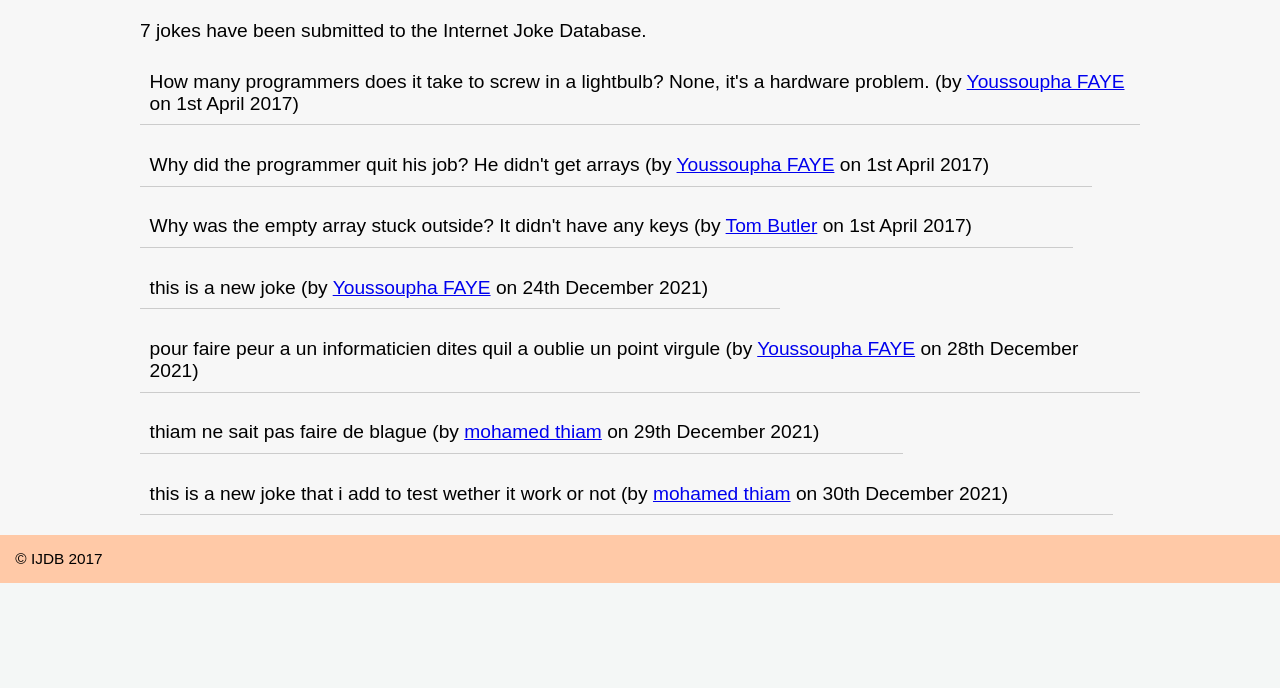
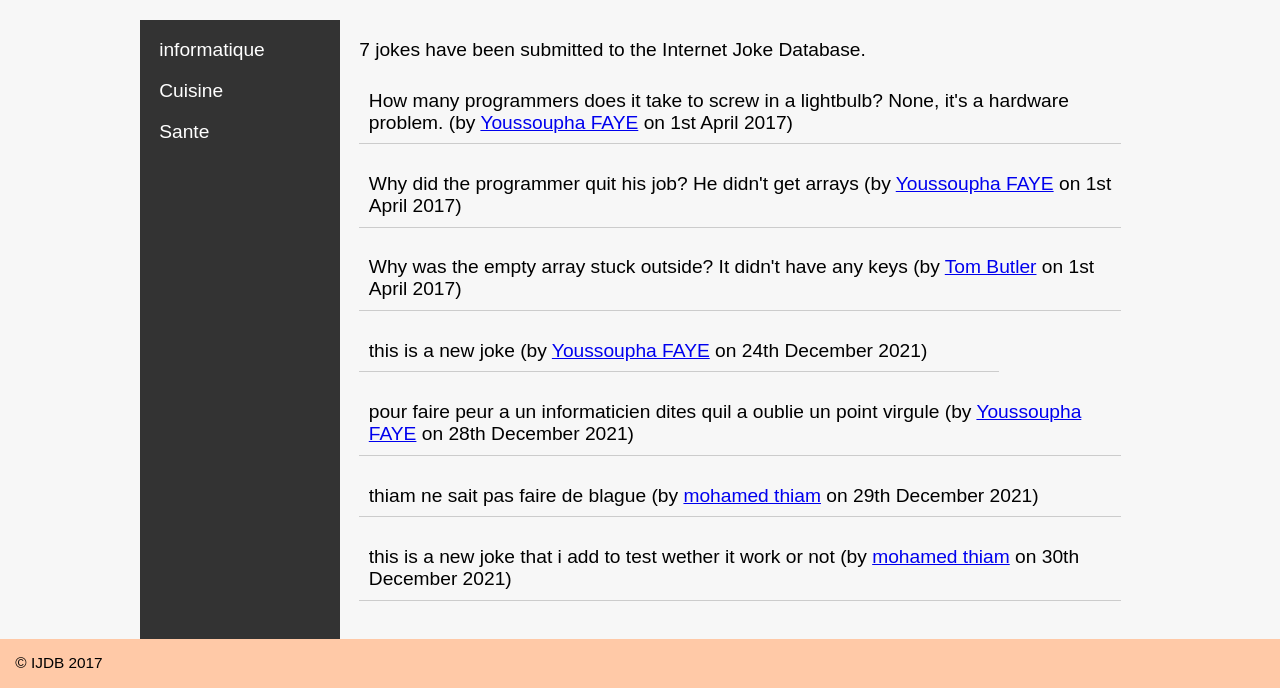
Before and after one commit to fayebusy/novice_to_ninja, a PHP site: page /joke/list in a window 1280 px wide. Shown: the part 225-913 px from the top of the page. Before the commit the page ends 808 px from the top, so only its background shows below. Run offline with PHP 8.4, Linux system fonts and the light colour scheme; data comes from the database, SQL or seed files in the repository.

Commit message:
Relationships/CategoryList

```diff
--- a/classes/JokeDB/Controllers/Joke.php
+++ b/classes/JokeDB/Controllers/Joke.php
@@ -29,18 +29,16 @@ class Joke
     {
         $jokes = $this->jokesTable->findAll();
         $title = 'Joke list';
-
         $totalJokes = $this->jokesTable->total();
         $author = $this->authentication->getUser();
         return [
-            'template' => 'jokes.html.php',
-            'title' => $title,
+            'template' => 'jokes.html.php', 'title' => $title,
             'variables' => [
                 'totalJokes' => $totalJokes,
                 'jokes' => $jokes,
-                'userId' => $author->id ?? null
-            ],
-
+                'userId' => $author->id ?? null,
+                'categories' => $this->categoriesTable->findAll()
+            ]
         ];
     }
     public function delete()
--- a/public/jokes.css
+++ b/public/jokes.css
@@ -28,3 +28,8 @@ blockquote form {  display: table-cell; width: 10%;}
 
 .errors { padding: 1em;border: 1px solid red; background-color: lightyellow; color: red;margin-bottom: 1em;overflow: auto;}
 .errors ul {margin-left: 1em; }
+
+.jokelist {display: table;}
+.categories {display: table-cell; width: 20%;background-color: #333; padding: 1em; list-style-type: none;} .categories a {color: white; text-decoration: none;}
+.categories li {margin-bottom: 1em;}
+.jokelist .jokes {display: table-cell; padding: 1em;}
--- a/templates/jokes.html.php
+++ b/templates/jokes.html.php
@@ -1,4 +1,9 @@
-
+<div class="jokelist">
+<ul class="categories">
+<?php foreach ($categories as $category): ?> <li><a href="/joke/list?category= <?=$category->id?>"> <?=$category->name?></a><li>
+<?php endforeach; ?>
+</ul>
+<div class="jokes">
 <p><?=$totalJokes?> jokes have been submitted to the Internet Joke Database.</p>
 
 <?php foreach($jokes as $joke): ?>
```
